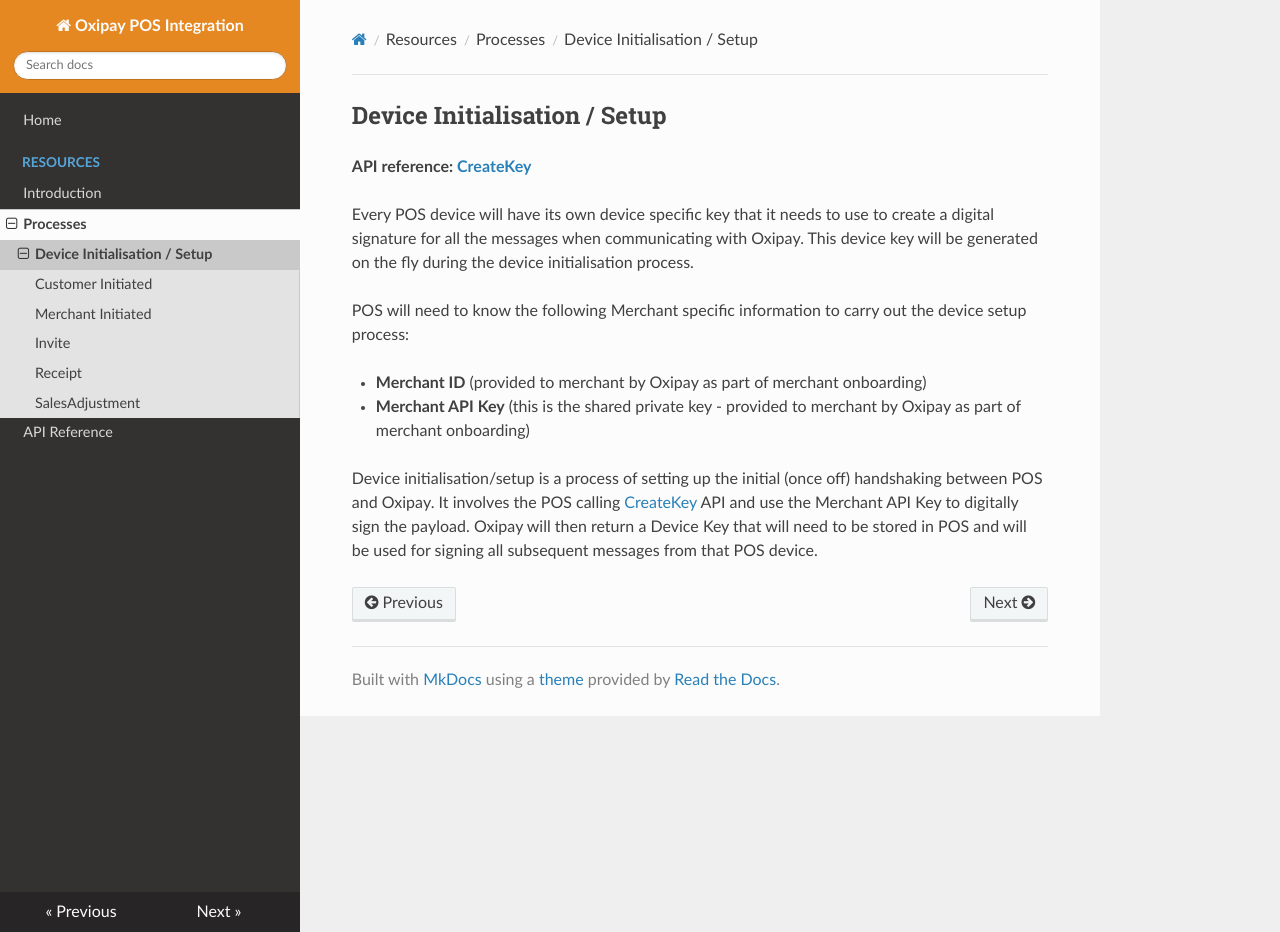
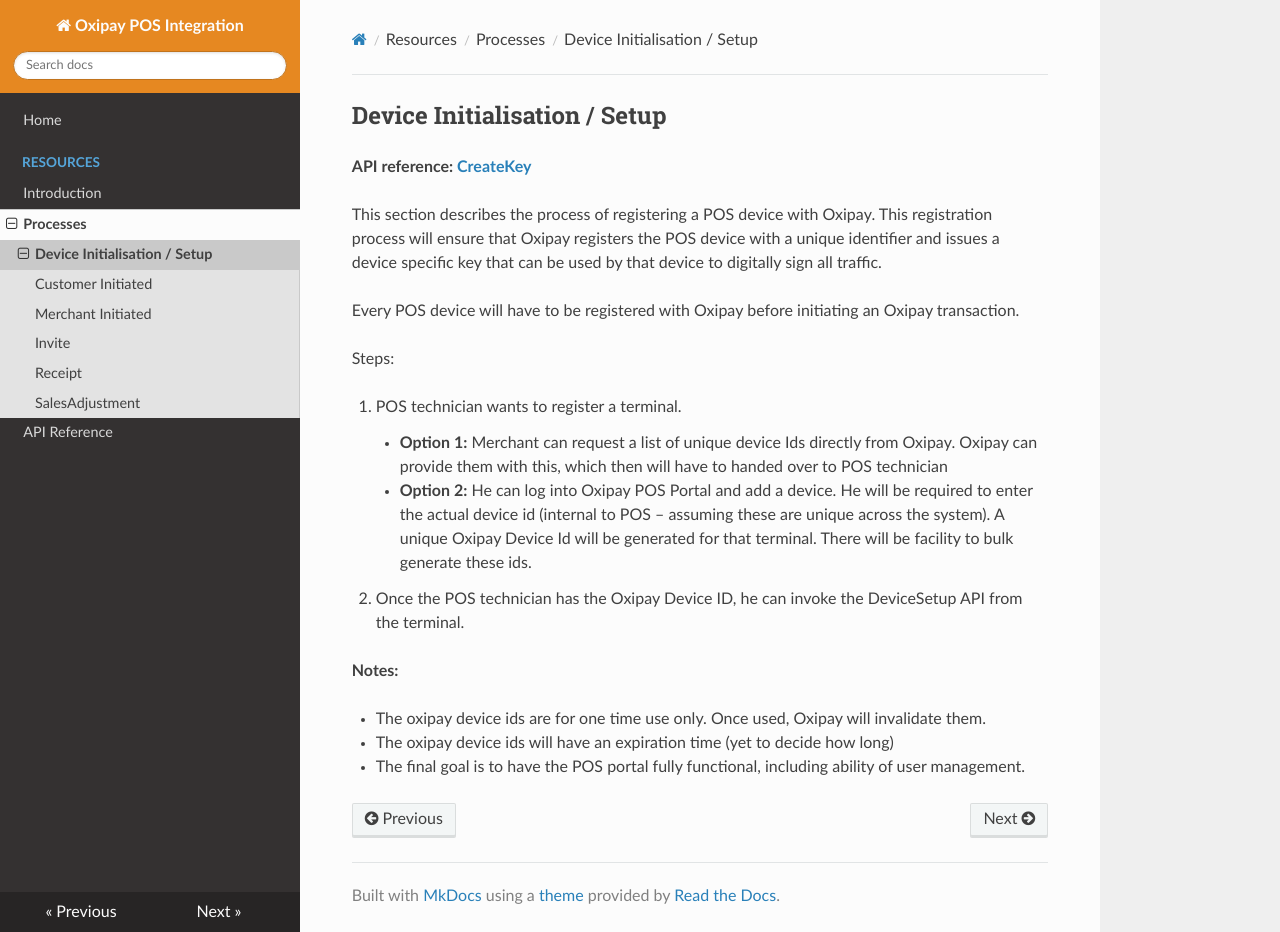
Before and after one commit to oxipay/posdocs, an MkDocs documentation site: the page built from docs/resources/processes/device_setup.md, in a window 1280 px wide and 932 px high. Built offline with MkDocs 1.6.1, drawn with Linux system fonts in a browser that asks for light colours; nearby versions of some CDN libraries; old or Windows-style settings are respelled for this version of MkDocs.

Commit message:
Updated Device setup

```diff
--- a/docs/resources/processes/device_setup.md
+++ b/docs/resources/processes/device_setup.md
@@ -2,12 +2,21 @@
 
 <strong>API reference: <a href="/resources/api_reference/#create-key">CreateKey</a></strong>
 
-Every POS device will have its own device specific key that it needs to use to create a digital signature for all the messages when communicating with Oxipay. This device key will be generated on the fly during the device initialisation process.
+This section describes the process of registering a POS device with Oxipay. This registration process will ensure that Oxipay registers the POS device with a unique identifier and issues a device specific key that can be used by that device to digitally sign all traffic.
 
-POS will need to know the following Merchant specific information to carry out the device setup process:
+Every POS device will have to be registered with Oxipay before initiating an Oxipay transaction.
 
-- **Merchant ID** (provided to merchant by Oxipay as part of merchant onboarding)
-- **Merchant API Key** (this is the shared private key - provided to merchant by Oxipay as part of merchant onboarding)
+Steps:
 
+ 1. POS technician wants to register a terminal.
+    * **Option 1:** Merchant can request a list of unique device Ids directly from Oxipay. Oxipay can provide them with this, which then will have to handed over to POS technician
 
-Device initialisation/setup is a process of setting up the initial (once off) handshaking between POS and Oxipay. It involves the POS calling <a href="/resources/api_reference/#Create Key">CreateKey</a> API and use the Merchant API Key to digitally sign the payload. Oxipay will then return a Device Key that will need to be stored in POS and will be used for signing all subsequent messages from that POS device.
+    * **Option 2:** He can log into Oxipay POS Portal and add a device. He will be required to enter the actual device id (internal to POS – assuming these are unique across the system). A unique Oxipay Device Id will be generated for that terminal. There will be facility to bulk generate these ids.
+
+ 2. Once the POS technician has the Oxipay Device ID, he can invoke the DeviceSetup API from the terminal.
+
+<strong>Notes:</strong>
+
+ * The oxipay device ids are for one time use only. Once used, Oxipay will invalidate them.
+ * The oxipay device ids will have an expiration time (yet to decide how long)
+ * The final goal is to have the POS portal fully functional, including ability of user management.
```
Also changed, not shown: docs/resources/api_reference.md (+4 -3 lines).
